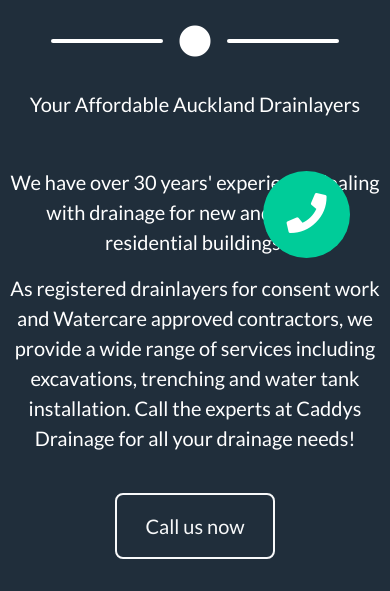
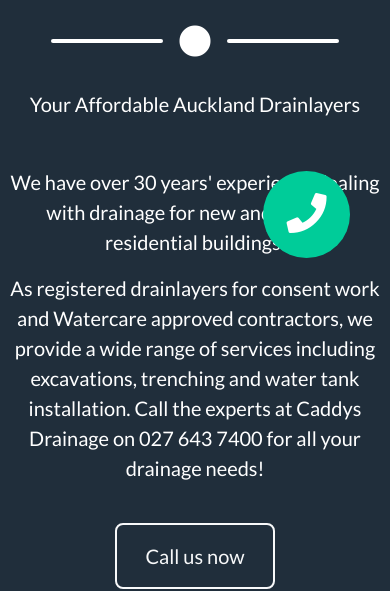
Before and after one commit to nathhenry3/caddysdrainage_cloned, a website with bundled scripts: page index.html in a window 390 px wide. Shown: the part 546-1137 px from the top of the page. Built offline with nearby package versions, Linux system fonts and the light colour scheme.

Commit message:
added phone number in blurb

```diff
--- a/index.html
+++ b/index.html
@@ -84,7 +84,7 @@
           <p class="lead">We have over 30 years' experience dealing with drainage for new and existing residential buildings.</p>
         </div>
         <div class="text-center mx-auto">
-          <p class="lead">As registered drainlayers for consent work and Watercare approved contractors, we provide a wide range of services including excavations, trenching and water tank installation. Call the experts at Caddys Drainage for all your drainage needs!</p>
+          <p class="lead">As registered drainlayers for consent work and Watercare approved contractors, we provide a wide range of services including excavations, trenching and water tank installation. Call the experts at Caddys Drainage on <b>027 643 7400</b> for all your drainage needs!</p>
         </div>
       </div>
 
```
